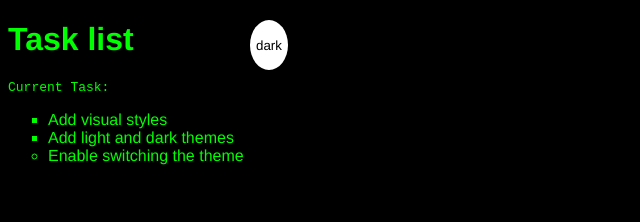
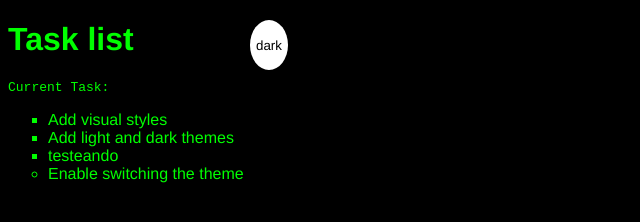
Before and after one commit to EricVsRamos/projeto-Suvas, a plain HTML site: page index.html in a window 1280 px wide. Shown: the whole page, without its empty margins (0-640 px from the left). Drawn offline with Linux system fonts and the light colour scheme.

Commit message:
nova linha de testes

```diff
--- a/index.html
+++ b/index.html
@@ -11,6 +11,7 @@
 <ul>
     <li class="list">Add visual styles</li>
     <li class="list">Add light and dark themes</li>
+    <li class="list">testeando</li>
     <li>Enable switching the theme</li>
 </ul>
 <div>
```
